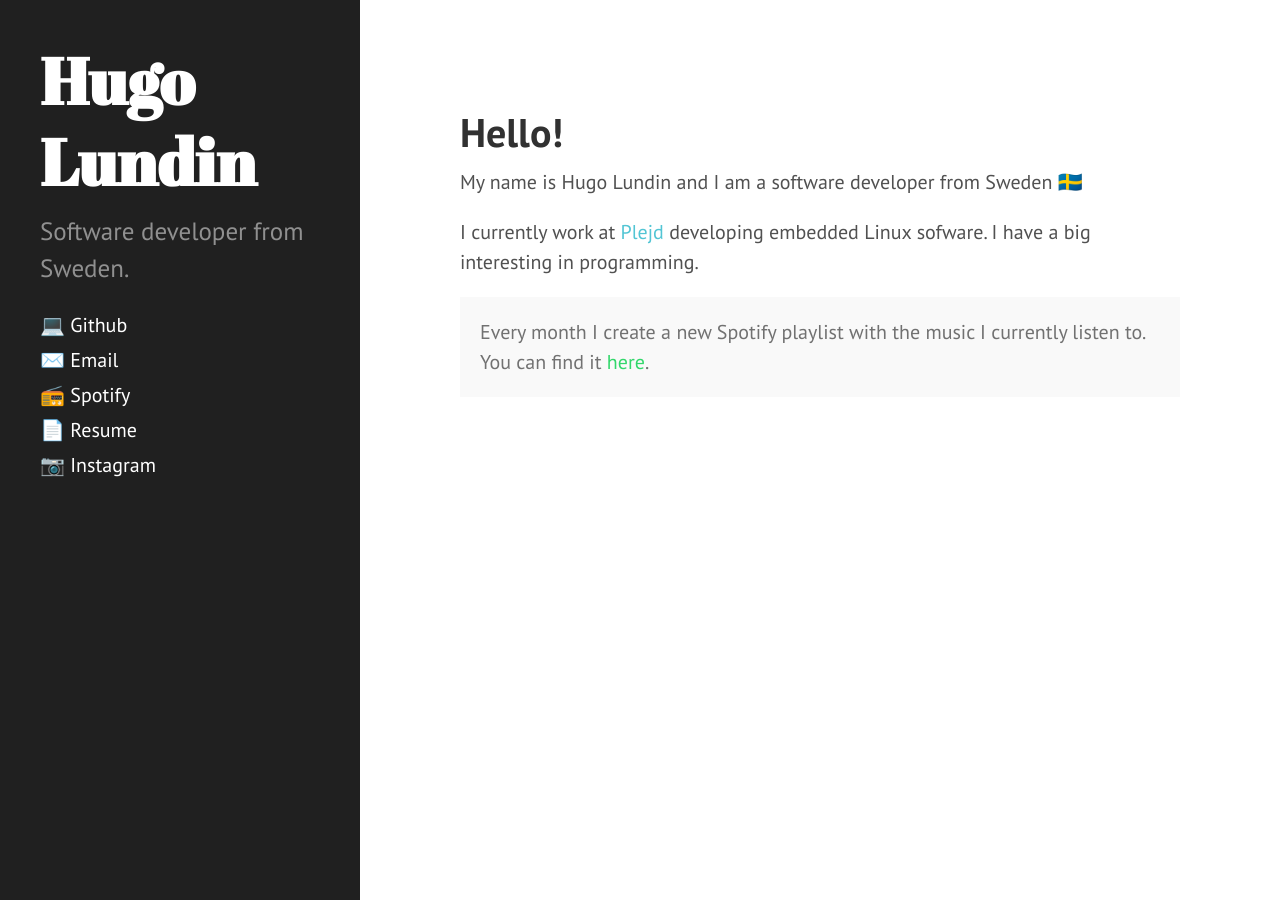
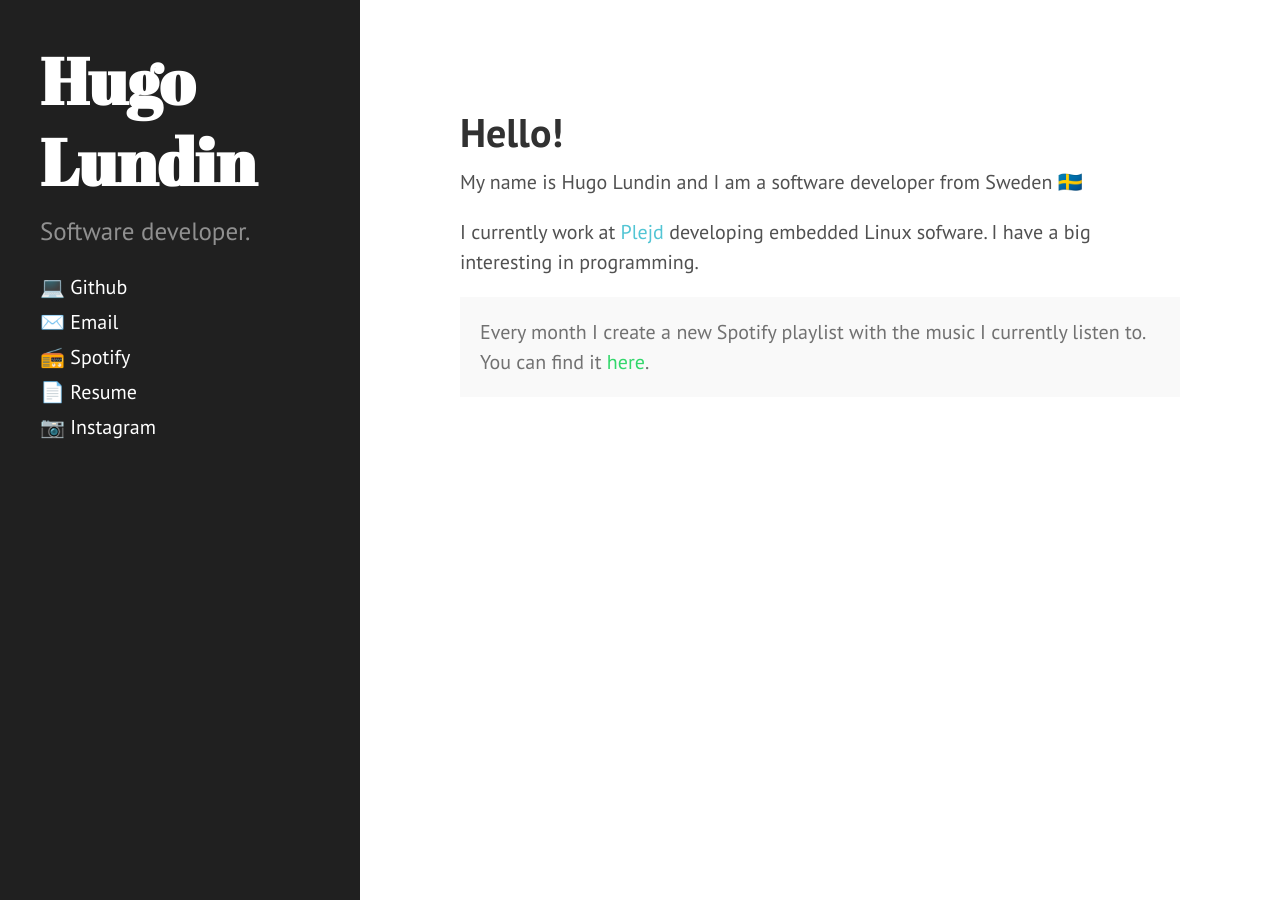
Before and after one commit to hugolundin/hugolundin.github.io, a Jekyll site: the page built from index.md, in a window 1280 px wide. Built offline with Jekyll 4.4.1, drawn with Linux system fonts in a browser that asks for light colours.

Commit message:
Update _config.yml

```diff
--- a/_config.yml
+++ b/_config.yml
@@ -7,7 +7,7 @@ baseurl: /
 
 title: Hugo Lundin
 url: https://www.hugolundin.se
-description: Software developer from Sweden.
+description: Software developer.
 
 links:
   - title: 💻 Github
```
